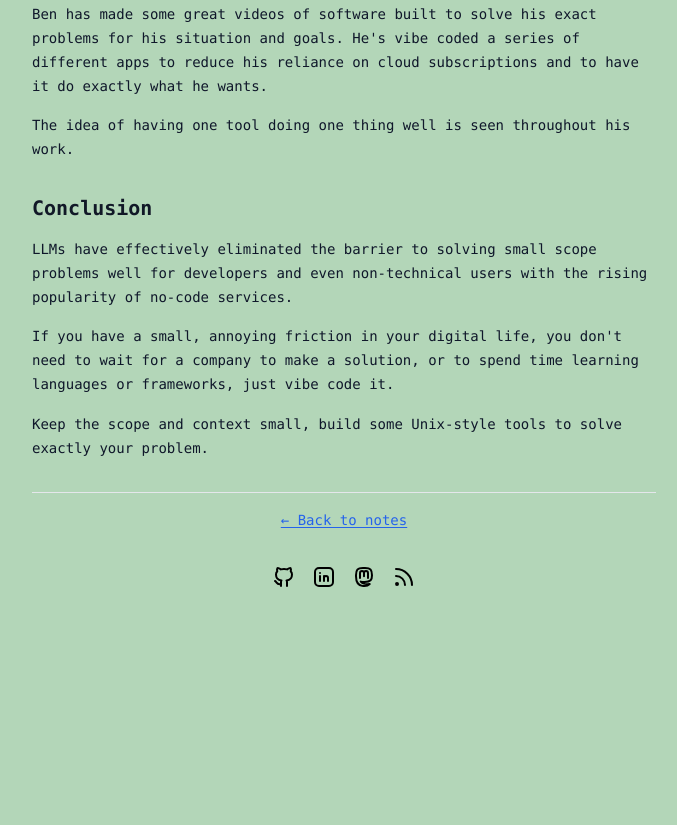
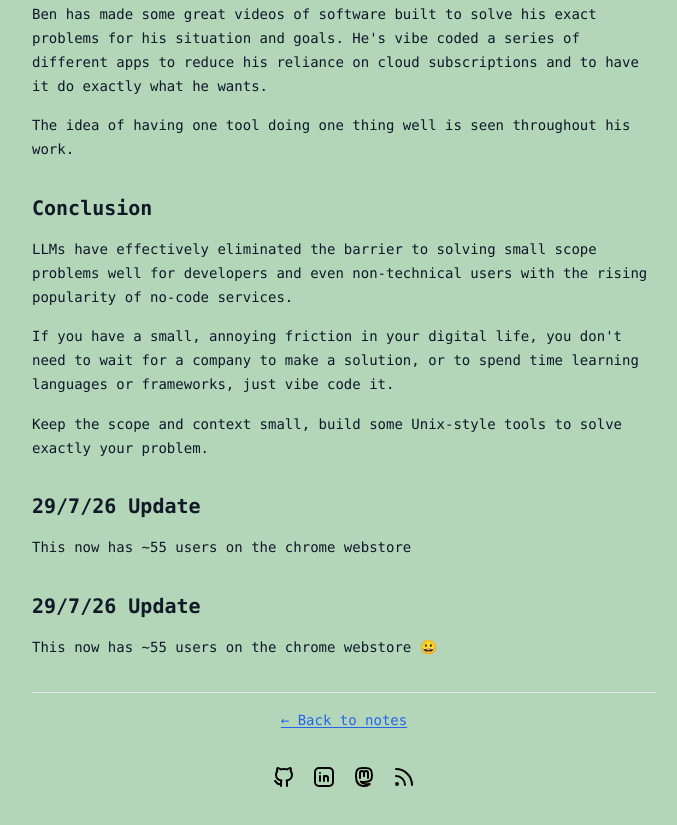
Before and after one commit to pixel-87/ed-thomas.dev, an Astro site in the folder site/: page /blog/vibe-coding-purpose-built-personal-tools in a window 1280 px wide. Shown: the part 1835-2660 px from the top of the page, without its empty margins (296-973 px from the left). Before the commit the page ends 2472 px from the top, so only its background shows below. Built offline with nearby package versions, Linux system fonts and the light colour scheme; Astro itself is replaced by a stand-in of ours; some packages are replaced by stand-ins of ours.

Commit message:
feat: add current user ish count

```diff
--- a/site/src/content/blog/vibe-coding-purpose-built-personal-tools.mdx
+++ b/site/src/content/blog/vibe-coding-purpose-built-personal-tools.mdx
@@ -69,3 +69,11 @@ LLMs have effectively eliminated the barrier to solving small scope problems wel
 If you have a small, annoying friction in your digital life, you don't need to wait for a company to make a solution, or to spend time learning languages or frameworks, just vibe code it.
 
 Keep the scope and context small, build some Unix-style tools to solve exactly your problem.
+
+## 29/7/26 Update
+
+This now has ~55 users on the chrome webstore
+
+## 29/7/26 Update
+
+This now has ~55 users on the chrome webstore 😀
```
